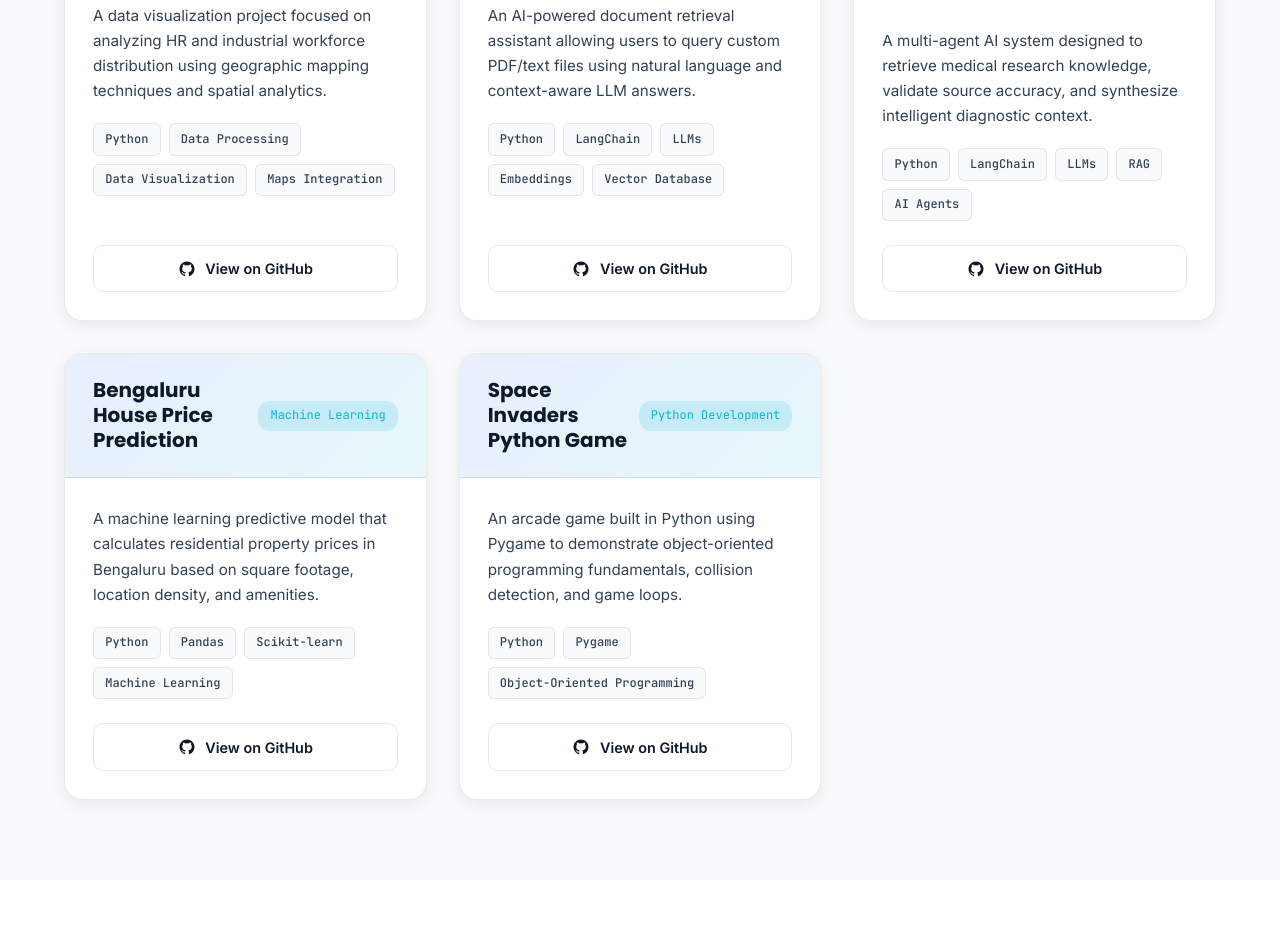
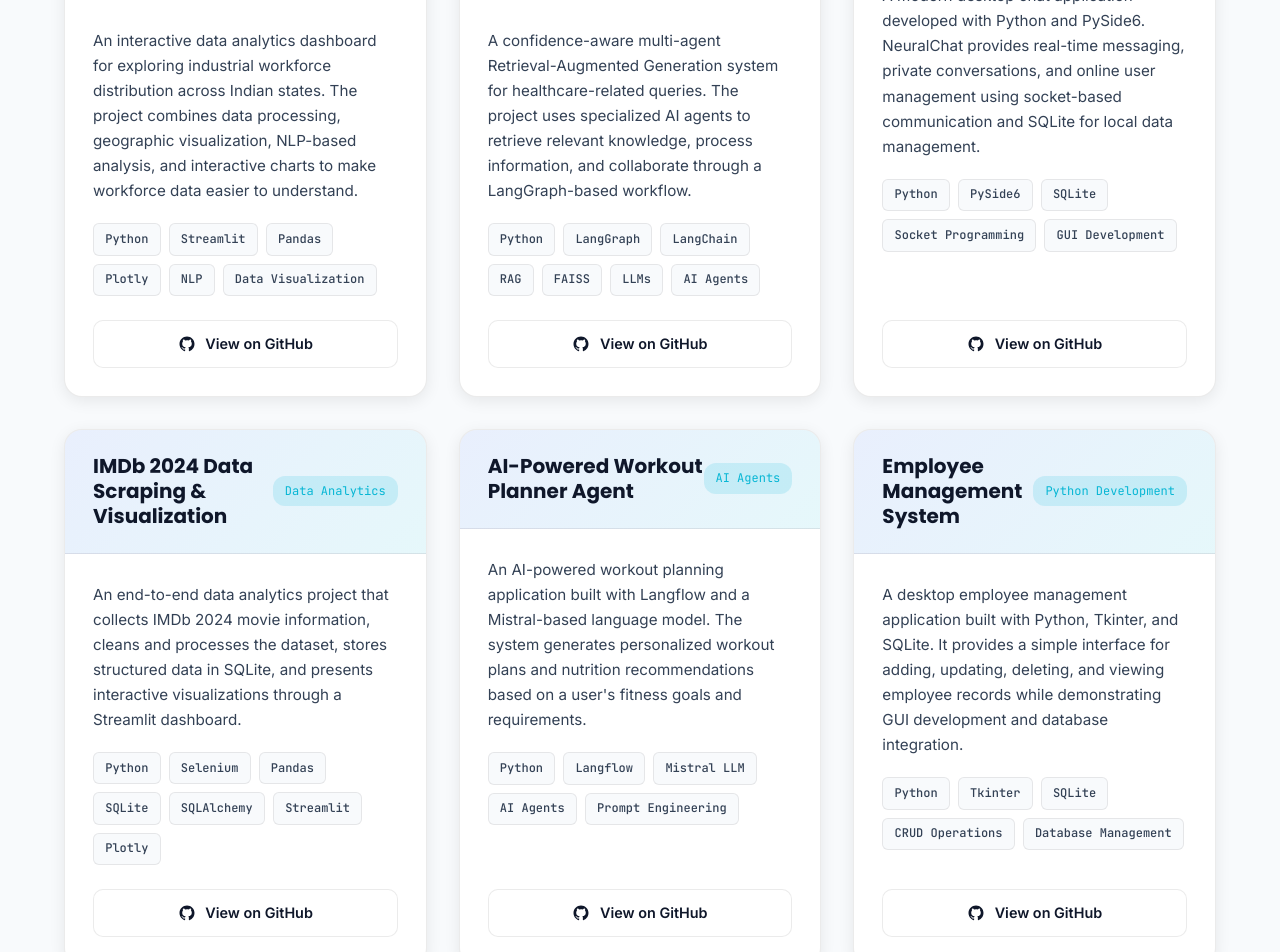
Before and after one commit to lookmohan/chennai_coder, a React (Vite) app: page / in a window 1280 px wide. Shown: the part 4040-4992 px from the top of the page. Built offline with nearby package versions, Linux system fonts and the light colour scheme.

Commit message:
Update projectsData.ts

```diff
--- a/src/data/projectsData.ts
+++ b/src/data/projectsData.ts
@@ -6,53 +6,113 @@ export interface ProjectItem {
   githubUrl?: string;
   demoUrl?: string;
   category: string;
-  codeSnippet: string;
+  codeSnippet?: string;
 }
 
 export const projectsData: ProjectItem[] = [
   {
-    id: "hr-geo-vis",
-    title: "Industrial HR Geo Visualization",
-    description: "A data visualization project focused on analyzing HR and industrial workforce distribution using geographic mapping techniques and spatial analytics.",
-    technologies: ["Python", "Data Processing", "Data Visualization", "Maps Integration"],
-    githubUrl: "https://github.com/lookmohan",
-    category: "Data Analytics",
-    codeSnippet: `import folium\nimport pandas as pd\n\n# Load Industrial HR Geo Data\ndf = pd.read_csv('industrial_hr_locations.csv')\nm = folium.Map(location=[13.0827, 80.2707], zoom_start=11)\nfor idx, row in df.iterrows():\n    folium.CircleMarker([row['lat'], row['lon']], radius=row['workforce_density']).add_to(m)`
+    id: "industrial-hr-geo-visualization",
+    title: "Industrial HR Geo-Visualization",
+    description:
+      "An interactive data analytics dashboard for exploring industrial workforce distribution across Indian states. The project combines data processing, geographic visualization, NLP-based analysis, and interactive charts to make workforce data easier to understand.",
+    technologies: [
+      "Python",
+      "Streamlit",
+      "Pandas",
+      "Plotly",
+      "NLP",
+      "Data Visualization"
+    ],
+    githubUrl:
+      "https://github.com/lookmohan/industrial-hr-geo-visualization",
+    category: "Data Analytics"
   },
-  {
-    id: "simple-rag-assistant",
-    title: "Simple RAG Assistant",
-    description: "An AI-powered document retrieval assistant allowing users to query custom PDF/text files using natural language and context-aware LLM answers.",
-    technologies: ["Python", "LangChain", "LLMs", "Embeddings", "Vector Database"],
-    githubUrl: "https://github.com/lookmohan",
-    category: "Generative AI",
-    codeSnippet: `from langchain.chains import RetrievalQA\nfrom langchain.vectorstores import Chroma\nfrom langchain_openai import OpenAIEmbeddings, ChatOpenAI\n\nvectorstore = Chroma(persist_directory="./db", embedding_function=OpenAIEmbeddings())\nqa_chain = RetrievalQA.from_chain_type(llm=ChatOpenAI(model="gpt-4o-mini"), retriever=vectorstore.as_retriever())`
-  },
+
   {
     id: "multi-agent-healthcare-rag",
     title: "Multi-Agent Healthcare RAG System",
-    description: "A multi-agent AI system designed to retrieve medical research knowledge, validate source accuracy, and synthesize intelligent diagnostic context.",
-    technologies: ["Python", "LangChain", "LLMs", "RAG", "AI Agents"],
-    githubUrl: "https://github.com/lookmohan",
-    category: "AI Agents",
-    codeSnippet: `class HealthcareAgentWorkflow:\n    def __init__(self):\n        self.retriever_agent = Agent(role="Medical Retriever")\n        self.validator_agent = Agent(role="Clinical Validator")\n    \n    def run_query(self, patient_query):\n        docs = self.retriever_agent.fetch(patient_query)\n        return self.validator_agent.verify_and_summarize(docs)`
+    description:
+      "A confidence-aware multi-agent Retrieval-Augmented Generation system for healthcare-related queries. The project uses specialized AI agents to retrieve relevant knowledge, process information, and collaborate through a LangGraph-based workflow.",
+    technologies: [
+      "Python",
+      "LangGraph",
+      "LangChain",
+      "RAG",
+      "FAISS",
+      "LLMs",
+      "AI Agents"
+    ],
+    githubUrl:
+      "https://github.com/lookmohan/multi-agent-healthcare-rag-langgraph",
+    category: "Generative AI"
   },
+
   {
-    id: "bengaluru-house-price",
-    title: "Bengaluru House Price Prediction",
-    description: "A machine learning predictive model that calculates residential property prices in Bengaluru based on square footage, location density, and amenities.",
-    technologies: ["Python", "Pandas", "Scikit-learn", "Machine Learning"],
-    githubUrl: "https://github.com/lookmohan",
-    category: "Machine Learning",
-    codeSnippet: `from sklearn.ensemble import GradientBoostingRegressor\nfrom sklearn.model_selection import train_test_split\n\nX_train, X_test, y_train, y_test = train_test_split(X, y, test_size=0.2)\nmodel = GradientBoostingRegressor(n_estimators=200, learning_rate=0.1)\nmodel.fit(X_train, y_train)\nscore = model.score(X_test, y_test)`
+    id: "neuralchat",
+    title: "NeuralChat",
+    description:
+      "A modern desktop chat application developed with Python and PySide6. NeuralChat provides real-time messaging, private conversations, and online user management using socket-based communication and SQLite for local data management.",
+    technologies: [
+      "Python",
+      "PySide6",
+      "SQLite",
+      "Socket Programming",
+      "GUI Development"
+    ],
+    githubUrl: "https://github.com/lookmohan/NeuralChat",
+    category: "Python Development"
   },
+
   {
-    id: "space-invaders-game",
-    title: "Space Invaders Python Game",
-    description: "An arcade game built in Python using Pygame to demonstrate object-oriented programming fundamentals, collision detection, and game loops.",
-    technologies: ["Python", "Pygame", "Object-Oriented Programming"],
-    githubUrl: "https://github.com/lookmohan",
-    category: "Python Development",
-    codeSnippet: `import pygame\nclass Player(pygame.sprite.Sprite):\n    def __init__(self, x, y):\n        super().__init__()\n        self.image = pygame.Surface((50, 30))\n        self.rect = self.image.get_rect(center=(x, y))\n    def update(self):\n        keys = pygame.key.get_pressed()\n        if keys[pygame.K_LEFT]: self.rect.x -= 5`
+    id: "imdb-2024-data-scraping",
+    title: "IMDb 2024 Data Scraping & Visualization",
+    description:
+      "An end-to-end data analytics project that collects IMDb 2024 movie information, cleans and processes the dataset, stores structured data in SQLite, and presents interactive visualizations through a Streamlit dashboard.",
+    technologies: [
+      "Python",
+      "Selenium",
+      "Pandas",
+      "SQLite",
+      "SQLAlchemy",
+      "Streamlit",
+      "Plotly"
+    ],
+    githubUrl:
+      "https://github.com/lookmohan/IMDb-2024-Data-Scraping-Visualization",
+    category: "Data Analytics"
+  },
+
+  {
+    id: "ai-workout-planner-agent",
+    title: "AI-Powered Workout Planner Agent",
+    description:
+      "An AI-powered workout planning application built with Langflow and a Mistral-based language model. The system generates personalized workout plans and nutrition recommendations based on a user's fitness goals and requirements.",
+    technologies: [
+      "Python",
+      "Langflow",
+      "Mistral LLM",
+      "AI Agents",
+      "Prompt Engineering"
+    ],
+    githubUrl:
+      "https://github.com/lookmohan/AI-Powered-Workout-Planner-Agent",
+    category: "AI Agents"
+  },
+
+  {
+    id: "employee-management-system",
+    title: "Employee Management System",
+    description:
+      "A desktop employee management application built with Python, Tkinter, and SQLite. It provides a simple interface for adding, updating, deleting, and viewing employee records while demonstrating GUI development and database integration.",
+    technologies: [
+      "Python",
+      "Tkinter",
+      "SQLite",
+      "CRUD Operations",
+      "Database Management"
+    ],
+    githubUrl:
+      "https://github.com/lookmohan/Employee-Management-System",
+    category: "Python Development"
   }
 ];
```
